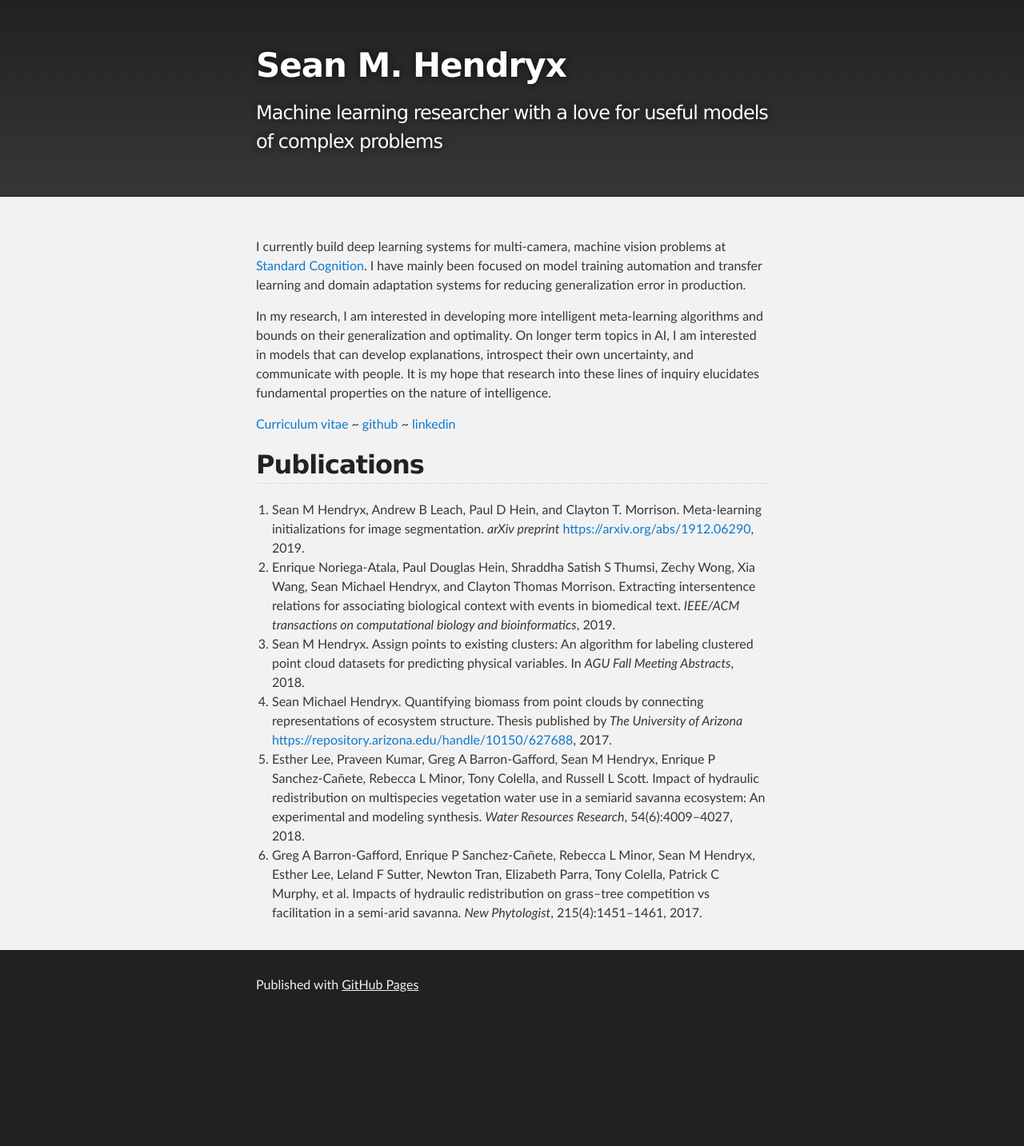
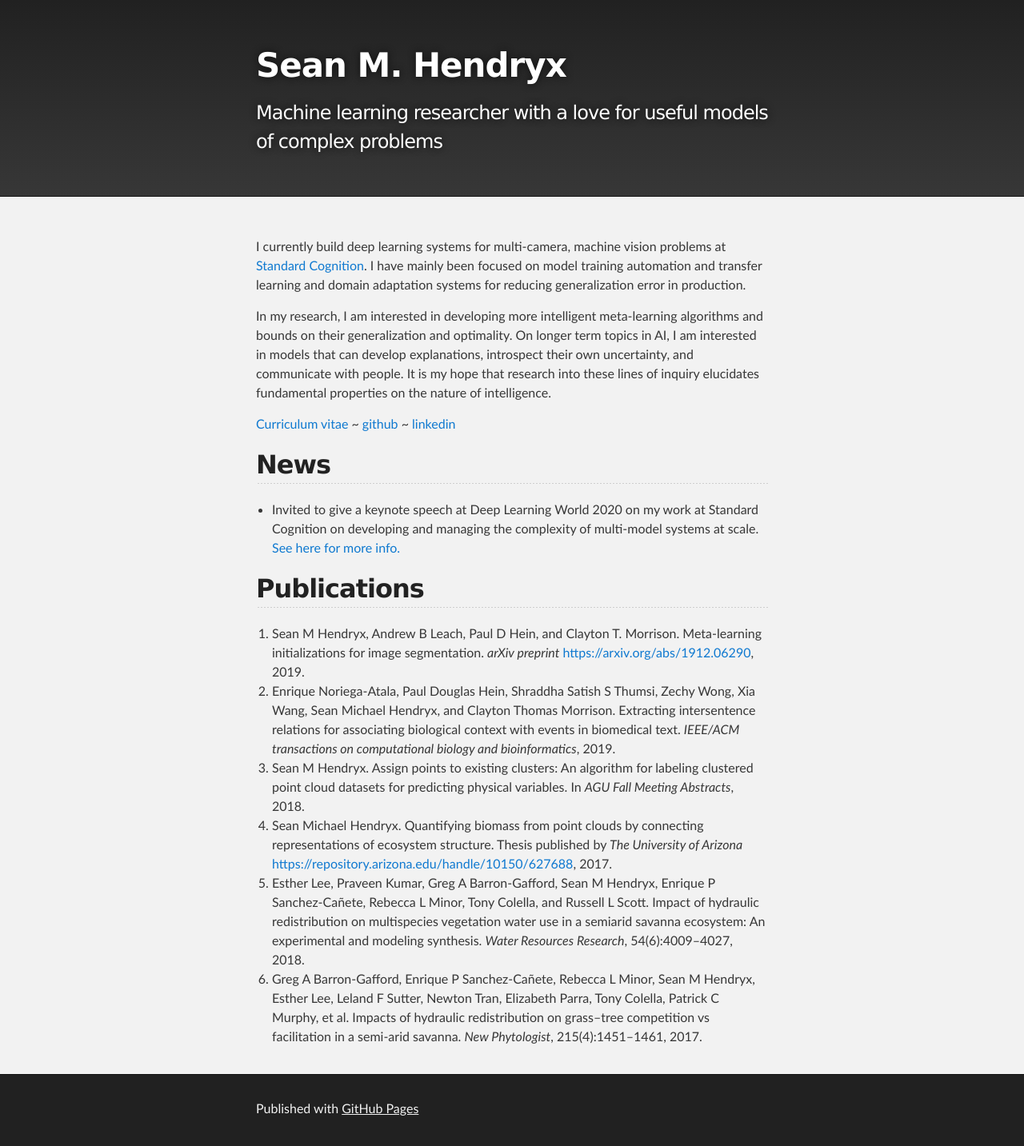
Before and after one commit to SMHendryx/SMHendryx.github.io, a Jekyll site: the page built from index.md, in a window 1280 px wide. Shown: the whole page at 80% size. Built offline with Jekyll 4.4.1, drawn with Linux system fonts in a browser that asks for light colours; before the commit the page ends 1278 px from its top, so only the background shows below that.

Commit message:
keynote at deep learning world

```diff
--- a/index.md
+++ b/index.md
@@ -8,6 +8,9 @@ In my research, I am interested in developing more intelligent meta-learning alg
 
 
 [Curriculum vitae](./assets/Sean_Hendryx_CV.pdf) ~ [github](https://github.com/SMHendryx) ~ [linkedin](https://www.linkedin.com/in/sean-hendryx-43894056/)
+
+## News
+ - Invited to give a keynote speech at Deep Learning World 2020 on my work at Standard Cognition on developing and managing the complexity of multi-model systems at scale. [See here for more info.](https://www.deeplearningworld.com/las-vegas/2020/agenda/#session78711)
 
 ## Publications
 1.  Sean M Hendryx, Andrew B Leach, Paul D Hein, and Clayton T. Morrison. Meta-learning initializations for image segmentation. _arXiv preprint_ [https://arxiv.org/abs/1912.06290](https://arxiv.org/abs/1912.06290), 2019.
```
